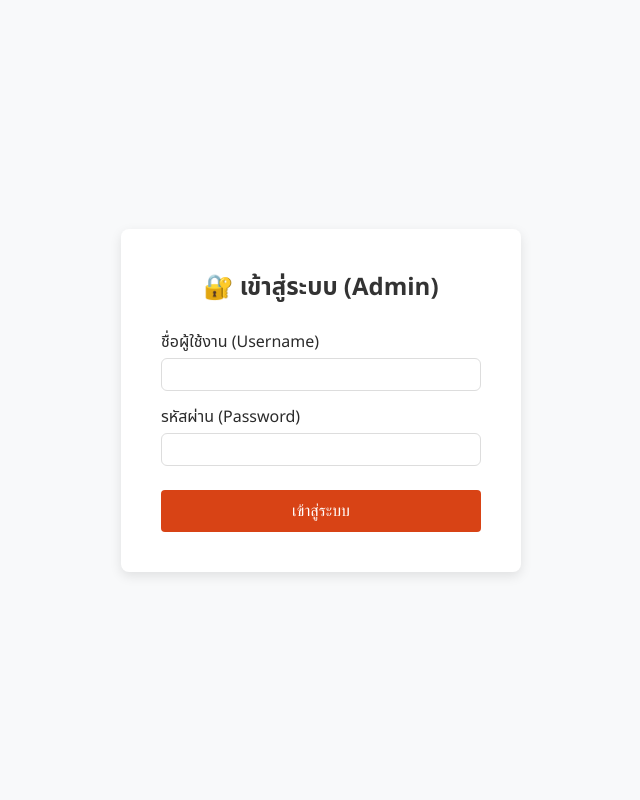
After one commit to Ice068/Food_Kub, a FastAPI app: template front_py/templates/login.html in a window 1280 px wide. The commit adds this page. Shown: the whole page, without its empty margins (319-959 px from the left). Run offline with FastAPI, Linux system fonts and the light colour scheme; the template is opened without the code that fills it, so the values that code supplies are empty.

Commit message:
feat: implement admin login functionality and update admin interface

```diff
--- /dev/null
+++ b/front_py/templates/login.html
@@ -0,0 +1,79 @@
+<!DOCTYPE html>
+<html lang="th">
+<head>
+    <meta charset="UTF-8">
+    <meta name="viewport" content="width=device-width, initial-scale=1.0">
+    <title>เข้าสู่ระบบ - Admin</title>
+    <link rel="stylesheet" href="/static/style.css">
+    <style>
+        /* จัดกล่องให้อยู่ตรงกลางหน้าจอ */
+        body.login-page {
+            display: flex;
+            justify-content: center;
+            align-items: center;
+            height: 100vh;
+            margin: 0;
+            background-color: #f8f9fa; /* สีพื้นหลังสว่างๆ */
+        }
+        .login-box {
+            background-color: white;
+            padding: 40px;
+            border-radius: 8px;
+            box-shadow: 0 4px 12px rgba(0, 0, 0, 0.1);
+            width: 100%;
+            max-width: 400px;
+        }
+        .login-box h2 {
+            text-align: center;
+            margin-bottom: 24px;
+            color: #333;
+        }
+        .btn-login {
+            width: 100%;
+            padding: 12px;
+            background-color: #d84315; /* สีส้มแบบปุ่มเพิ่มเมนู */
+            color: white;
+            border: none;
+            border-radius: 4px;
+            font-size: 16px;
+            cursor: pointer;
+            margin-top: 10px;
+        }
+        .btn-login:hover {
+            background-color: #bf360c;
+        }
+        .error-message {
+            color: red;
+            text-align: center;
+            margin-bottom: 15px;
+            font-size: 14px;
+        }
+    </style>
+</head>
+<body class="login-page">
+
+    <div class="login-box">
+        <h2>🔐 เข้าสู่ระบบ (Admin)</h2>
+
+        <!-- ส่วนนี้ใช้แสดงข้อความแจ้งเตือนเวลาใส่รหัสผิด (ถ้า backend ส่งตัวแปร error มา) -->
+        {% if error %}
+            <div class="error-message">{{ error }}</div>
+        {% endif %}
+
+        <form action="/login" method="post">
+            <div class="form-group">
+                <label>ชื่อผู้ใช้งาน (Username)</label>
+                <input type="text" name="username" required>
+            </div>
+
+            <div class="form-group">
+                <label>รหัสผ่าน (Password)</label>
+                <input type="password" name="password" required>
+            </div>
+
+            <button type="submit" class="btn-login">เข้าสู่ระบบ</button>
+        </form>
+    </div>
+
+</body>
+</html>
```
Also changed, not shown: front_py/app/routers/admin_router.py (+44 -1 lines), front_py/templates/admin.html (+45 -10 lines).
